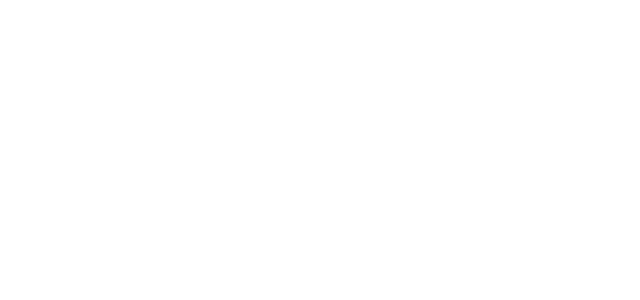
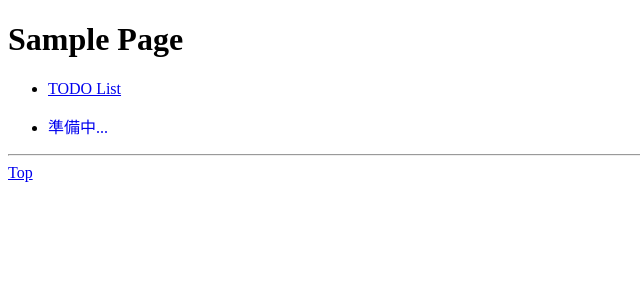
Before and after one commit to hiromina/nuxt-sample2, a Nuxt app: page /sample in a window 1280 px wide. Before the commit this address had no page. Shown: the top 300 px of the page, without its empty margins (0-640 px from the left). Built offline with nearby package versions, Linux system fonts and the light colour scheme.

Commit message:
TODOリスト

```diff
--- /dev/null
+++ b/components/Footer.vue
@@ -0,0 +1,18 @@
+<script setup lang="ts">
+interface Props {
+  linkTo?: string
+  linkPage?: string
+}
+
+const props = withDefaults(defineProps<Props>(), {
+  linkTo: '/',
+  linkPage: 'Top'
+});
+</script>
+
+<template>
+  <div>
+    <hr>
+    <NuxtLink :to="linkTo">{{ linkPage }}</NuxtLink>
+  </div>
+</template>
--- /dev/null
+++ b/components/Header.vue
@@ -0,0 +1,15 @@
+<script setup lang="ts">
+interface Props {
+  title: string
+}
+
+const props = withDefaults(defineProps<Props>(), {
+  title: ''
+});
+</script>
+
+<template>
+  <div>
+    <h1>{{ title }}</h1>
+  </div>
+</template>
--- a/package.json
+++ b/package.json
@@ -9,6 +9,7 @@
     "postinstall": "nuxt prepare"
   },
   "devDependencies": {
+    "@types/node": "^18.15.11",
     "nuxt": "^3.3.3",
     "typescript": "^5.0.3",
     "vue-tsc": "^1.2.0"
--- a/pages/index.vue
+++ b/pages/index.vue
@@ -1,5 +1,17 @@
+<script setup lang="ts">
+// TODO .vueファイルについて全体的に、WebStormで開くと変数名などに赤い波線が付く
+// （Visual Studio Codeなら何ともないけれど、書き方が間違ってる？）
+type Menu = {
+  name: string;
+  to: string;
+};
+const menus: Menu[]= [{
+  name: 'Sample Page',
+  to: '/sample'
+}]
+</script>
+
 <template>
-  <div>
-    <p>Hello!</p>
-  </div>
+  <Header title="Top" />
+  <NuxtLink v-for="menu in menus" :to="menu.to">{{ menu.name }}</NuxtLink>
 </template>
--- /dev/null
+++ b/pages/sample/index.vue
@@ -0,0 +1,35 @@
+<script setup lang="ts">
+type Menu = {
+  name: string
+  to: string
+  active: boolean
+}
+const menus: Menu[]= [
+  {
+    name: 'TODO List',
+    to: '/sample/todo',
+    active: true
+  },
+  {
+    name: '準備中...',
+    to: '/',
+    active: false
+  }
+];
+</script>
+
+<template>
+  <Header title="Sample Page"/>
+  <ul v-for="menu in menus">
+    <li><NuxtLink :to="menu.to" :class="{ 'disabled' : !menu.active }">{{ menu.name }}</NuxtLink></li>
+  </ul>
+  <Footer />
+</template>
+
+<style scoped>
+.disabled {
+  pointer-events: none;
+  text-decoration: none;
+}
+
+</style>
--- /dev/null
+++ b/pages/sample/todo.vue
@@ -0,0 +1,44 @@
+<script setup lang="ts">
+type Item = {
+  value: string;
+  isDone: boolean;
+};
+
+let items: Item[] = reactive([]);
+let newItem = '';
+
+function addItem(value: string) {
+  if(!value) return;
+  const itemObj = {
+    value: value,
+    isDone: false
+  }
+  items.push(itemObj);
+  newItem = '';
+}
+
+function deleteItem() {
+  // TODO 上手く動かない。
+  // チェックを付ける →削除ボタンを押しても削除されない →削除対象のチェックを外そうとクリックすると、やっと画面から消える。
+  items = items.filter(item => !item.isDone);
+  console.log('削除');
+}
+</script>
+
+<template>
+  <Header title="Todo List" />
+  <input type="text" v-model="newItem"> <button @click="addItem(newItem)">追加</button>
+  <button @click="deleteItem">完了したものを削除</button>
+  <table>
+    <tr v-for="item in items">
+      <td :class="{ 'done' : item.isDone }"><input type="checkbox" v-model="item.isDone">{{ item.value }}</td>
+    </tr>
+  </table>
+  <Footer link-to="/sample" link-page="Sample Page" />
+</template>
+
+<style scoped>
+.done {
+  text-decoration: line-through;
+}
+</style>
```
Also changed, not shown: 2 other files (tests, documents, lock files or other folders).
